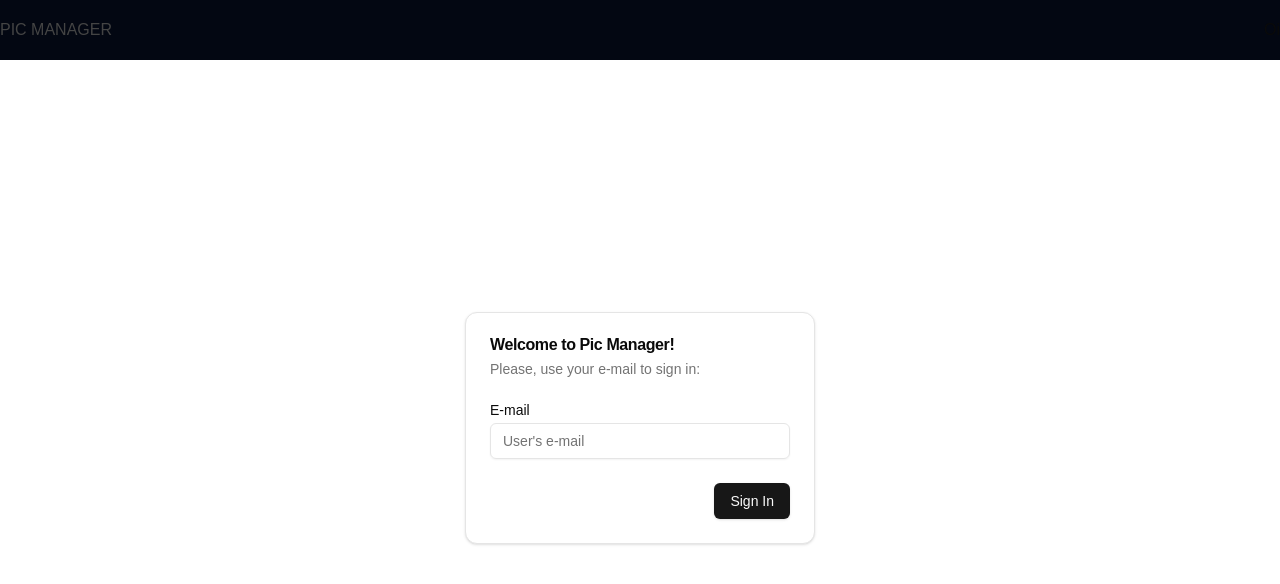
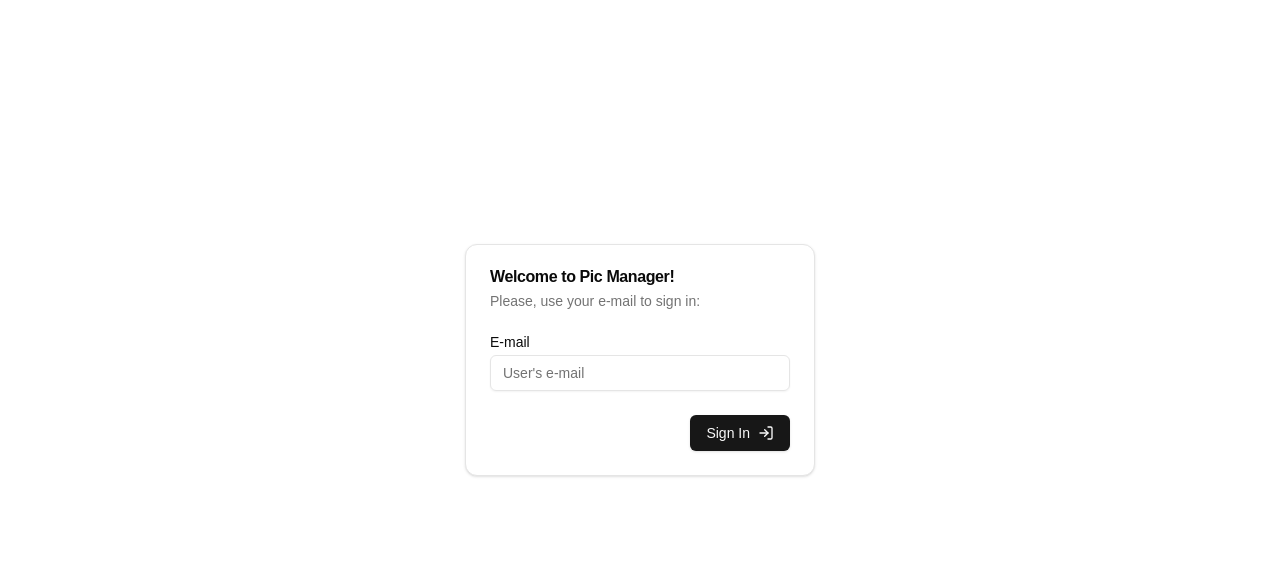
Before and after one commit to Beralds/PicManager-Front, a React (Vite) app: page / in a window 1280 px wide. Shown: the top 584 px of the page. Built offline with nearby package versions, Linux system fonts and the light colour scheme.

Commit message:
Implementing header

```diff
--- a/src/App.tsx
+++ b/src/App.tsx
@@ -5,6 +5,7 @@ import UserModel from "./@types/userModel";
 import MyAlbumsPage from "./pages/myAlbumsPage";
 import { Page } from "./enums/pages";
 import MyPhotosPage from "./pages/myPhotosPage";
+import Header from "./components/own/header";
 // import MyPhotosPage from "./pages/myPhotosPage";
 
 export function App() {
@@ -18,6 +19,13 @@ export function App() {
     setCurrentUserEmail(userEmail);
     setCurrentPage(Page.Users);
   }
+  const handleSignOff = () => {
+    setCurrentUserEmail('');
+    setCurrentPage(Page.Landing);
+  }
+  const handlePreviousPage = () => {
+    setCurrentPage(currentPage - 1);
+  }
   const handleSelectUser = (user: UserModel) => {
     setSelectedUser(user);
     setCurrentPage(Page.Albums);
@@ -28,21 +36,25 @@ export function App() {
 
   return (
     <div className="flex flex-col justify-center items-center">
-      <div className="bg-gray-950 w-[100%] h-[60px] mb-2 flex justify-between items-center">
-        <h1>PIC MANAGER</h1>
-        <div>Oi</div>
-      </div>
+      { currentPage !== Page.Landing ?
+        <Header
+          currentPageTitle={Page[currentPage]}
+          handlePreviousPage={handlePreviousPage}
+          handleSignOff={handleSignOff}
+          showPreviousPageButton={currentPage > Page.Users}
+        /> :  null }
       { currentPage === Page.Landing ?
         <LandingPage
           handleSubmit={handleSignIn}
         /> :  null }
       { currentPage === Page.Users ?
         <MyUsersPage
-          handleOpenUserAlbum={handleSelectUser}
+          handleOpenUserAlbums={handleSelectUser}
         /> :  null }
       { currentPage === Page.Albums ?
         <MyAlbumsPage
           allowChanges={allowChanges}
+          handleSelectAlbum={handleSelectAlbum}
         /> :  null }
       { currentPage === Page.Photos ?
         <MyPhotosPage
--- /dev/null
+++ b/src/components/own/header.tsx
@@ -0,0 +1,24 @@
+import { ArrowLeft, LogOut } from "lucide-react";
+import { Button } from "../ui/button";
+
+interface HeaderProps {
+  currentPageTitle: string;
+  handleSignOff: () => void;
+  handlePreviousPage: () => void;
+  showPreviousPageButton: boolean
+}
+
+const Header = ({ currentPageTitle, handleSignOff, handlePreviousPage, showPreviousPageButton }: HeaderProps) => {
+  return (
+    <div className="bg-gray-950 w-[100%] h-[60px] mb-2 p-2 flex justify-between items-center">
+      <h1>{`PIC MANAGER - ${currentPageTitle}`}</h1>
+      <div className="flex space-x-1.5">
+        { showPreviousPageButton ?
+          <Button variant="secondary" onClick={handlePreviousPage}>Previous page<ArrowLeft /></Button> : null }
+        <Button variant="secondary" onClick={handleSignOff}>Sign off<LogOut /></Button>
+      </div>
+    </div>
+  )
+}
+
+export default Header;
--- a/src/pages/landingPage.tsx
+++ b/src/pages/landingPage.tsx
@@ -10,6 +10,7 @@ import {
   CardTitle,
 } from "@/components/ui/card";
 import { Label } from "@/components/ui/label";
+import { LogIn } from "lucide-react";
 
 
 interface LandingPageProps {
@@ -37,7 +38,7 @@ const LandingPage = ({ handleSubmit }: LandingPageProps) => {
           </form>
         </CardContent>
         <CardFooter className="flex justify-end">
-          <Button onClick={() => handleSubmit(email)}>Sign In</Button>
+          <Button onClick={() => handleSubmit(email)}>Sign In<LogIn /></Button>
         </CardFooter>
       </Card>
     </div>
--- a/src/pages/myAlbumsPage.tsx
+++ b/src/pages/myAlbumsPage.tsx
@@ -5,9 +5,10 @@ import CardCollection from "@/components/own/cardCollection";
 
 interface MyAlbumsPageProps {
   allowChanges: boolean;
+  handleSelectAlbum: (albumId: number) => void;
 }
 
-const MyAlbumsPage = ({ allowChanges }: MyAlbumsPageProps) => {
+const MyAlbumsPage = ({ allowChanges, handleSelectAlbum }: MyAlbumsPageProps) => {
   const [albums, setAlbums] = useState<AlbumModel[]>([]);
 
   useEffect(() => {
@@ -23,8 +24,8 @@ const MyAlbumsPage = ({ allowChanges }: MyAlbumsPageProps) => {
 
   return (
     <CardCollection
-      handleViewItem={() => console.log()}
-      handleEditItem={() => console.log()}
+      handleViewItem={handleSelectAlbum}
+      handleEditItem={handleSelectAlbum}
       allowChanges={ allowChanges }
       collectionType={ "album" }
       collection={ cards }
--- a/src/pages/myUsersPage.tsx
+++ b/src/pages/myUsersPage.tsx
@@ -20,10 +20,10 @@ import { BookImage } from "lucide-react";
 
 
 interface MyUsersPageProps {
-  handleOpenUserAlbum: (user: UserModel) => void;
+  handleOpenUserAlbums: (user: UserModel) => void;
 }
 
-const MyUsersPage = ({ handleOpenUserAlbum }: MyUsersPageProps) => {
+const MyUsersPage = ({ handleOpenUserAlbums }: MyUsersPageProps) => {
   const [users, setUsers] = useState<UserModel[]>([]);
 
   useEffect(() => {
@@ -57,7 +57,7 @@ const MyUsersPage = ({ handleOpenUserAlbum }: MyUsersPageProps) => {
                   <TooltipProvider>
                     <Tooltip>
                       <TooltipTrigger asChild>
-                        <Button variant="outline" size="icon" onClick={() => handleOpenUserAlbum(user)}>
+                        <Button variant="outline" size="icon" onClick={() => handleOpenUserAlbums(user)}>
                           <BookImage />
                         </Button>
                       </TooltipTrigger>
```
Also changed, not shown: src/enums/pages.tsx (line endings or trailing spaces).
